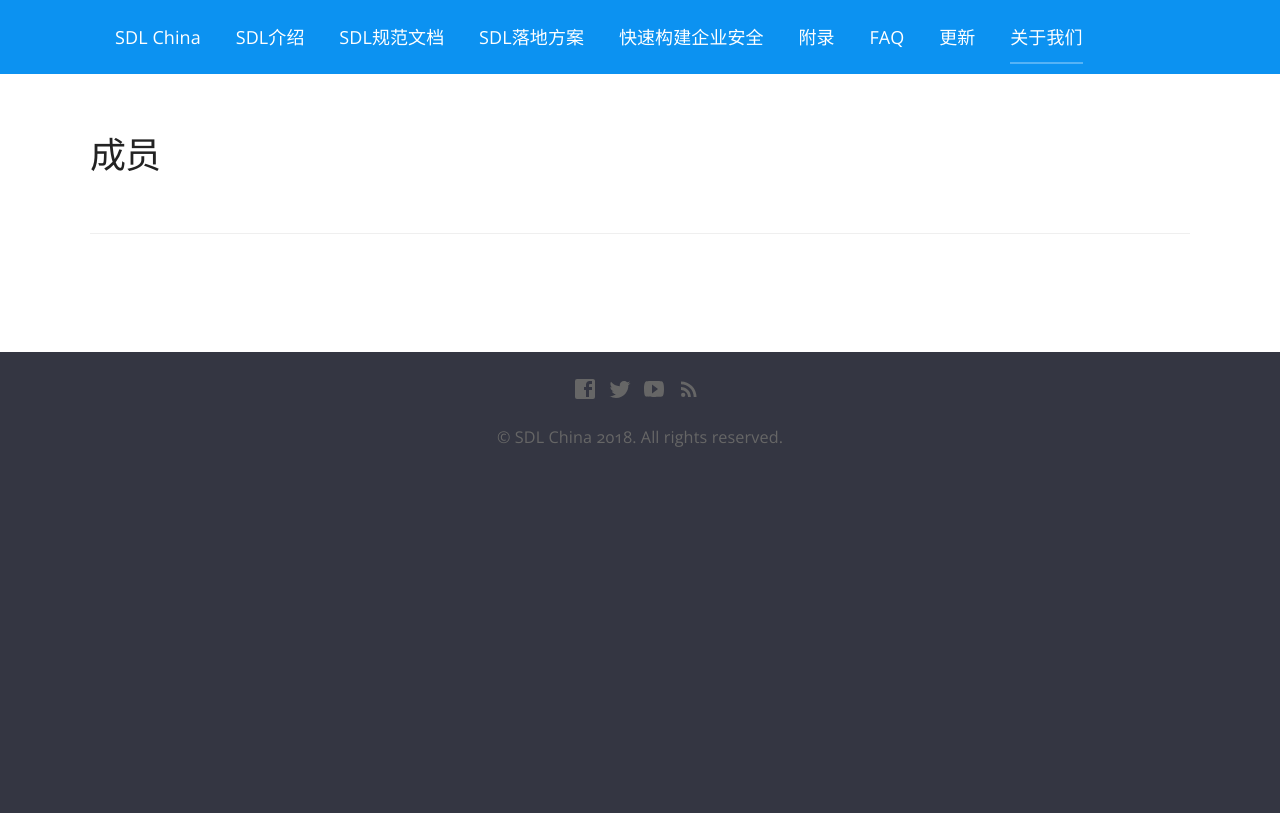
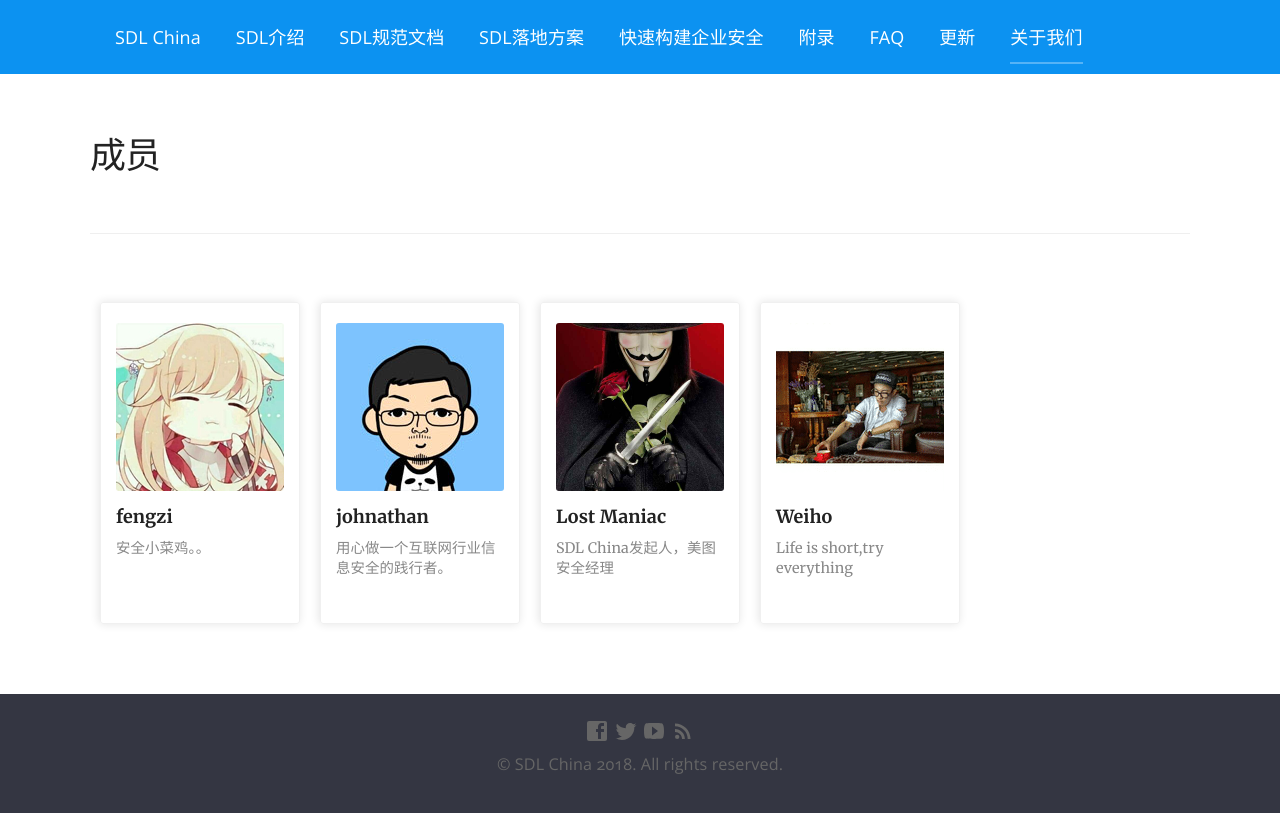
Before and after one commit to sdlchina/sdlchina-web, a Jekyll site: the page built from about.md, in a window 1280 px wide. Shown: the top 813 px of the page. Built offline with Jekyll 4.4.1, drawn with Linux system fonts in a browser that asks for light colours; nearby versions of some CDN libraries; comment, search, counter and statistics services are not loaded.

Commit message:
增加about内容和css内容

```diff
--- /dev/null
+++ b/_sass/about.scss
@@ -0,0 +1,55 @@
+ul, ul li {
+    margin: 0;
+    padding: 0;
+    list-style: none;
+}
+.about {
+    margin-top: 50px;
+}
+.about-list {
+    overflow: hidden;
+}
+.about-list li {
+    float: left;
+    margin: 10px;
+    width: 168px;
+    height: 280px;
+    padding: 20px 15px;
+    border: 1px solid #f0f0f0;
+    border-radius: 3px;
+    box-shadow: -1px 0px 10px #e4e4e4;
+    -webkit-box-shadow: -1px 0px 10px #e4e4e4;
+    transition: all .3s;
+    -webkit-transition: all .3s;
+}
+.about-list li:hover {
+    box-shadow: -1px 0px 15px #dbdbdb;
+    -webkit-box-shadow: -1px 0px 15px #dbdbdb;
+}
+.about-list .picture {
+    display: block;
+    overflow: hidden;
+    margin: auto;
+    width: 168px;
+    height: 168px;
+    border-radius: 3px;
+}
+.about-list .desc {
+    margin: 0;
+}
+.about-list .desc dt {
+    margin: 10px 0 5px;
+    font-weight: bold;
+}
+.about-list .desc dd {
+    display: -webkit-box;
+    margin: 0;
+    overflow: hidden;
+    font-size: .8em;
+    line-height: 1.4em;
+    text-overflow: ellipsis;
+    -webkit-line-clamp: 3;
+    -webkit-box-orient: vertical;
+    color: #888;
+    width: 100%;
+}
--- a/about.md
+++ b/about.md
@@ -10,3 +10,39 @@ type: Document
 ## 成员
 
 -----
+
+<section class="about">
+    <ul class="about-list">
+
+        <li>
+            <img class="picture" src="/images/head/fengzi.jpeg" alt="">
+            <dl class="desc">
+                <dt>fengzi</dt>
+                <dd> 安全小菜鸡。。</dd>
+            </dl>
+        </li>
+
+        <li>
+            <img class="picture" src="/images/head/johnathan.jpeg" alt="">
+            <dl class="desc">
+                <dt>johnathan</dt>
+                <dd> 用心做一个互联网行业信息安全的践行者。</dd>
+            </dl>
+        </li>
+
+        <li>
+            <img class="picture" src="/images/head/lost_maniac.jpeg" alt="">
+            <dl class="desc">
+                <dt>Lost Maniac</dt>
+                <dd>SDL China发起人，美图安全经理</dd>
+            </dl>
+        </li>
+
+        <li>
+            <img class="picture" src="/images/head/Weiho.png" alt="">
+            <dl class="desc">
+                <dt>Weiho</dt>
+                <dd> Life is short,try everything</dd>
+            </dl>
+        </li>
+    </ul>
--- a/css/screen.scss
+++ b/css/screen.scss
@@ -13,3 +13,4 @@
 @import "modal";
 @import "form";
 @import "cloudcannon";
+@import "about";
```
Also changed, not shown: _posts/2.SDL规范文档/2018-08-16-SDL-1-安全设计Checklist.md (+1 -0 lines), update.md (+17 -4 lines), images/head/Weiho.png (added), images/head/fengzi.jpeg (added), images/head/johnathan.jpeg (added), images/head/lost_maniac.jpeg (added).
